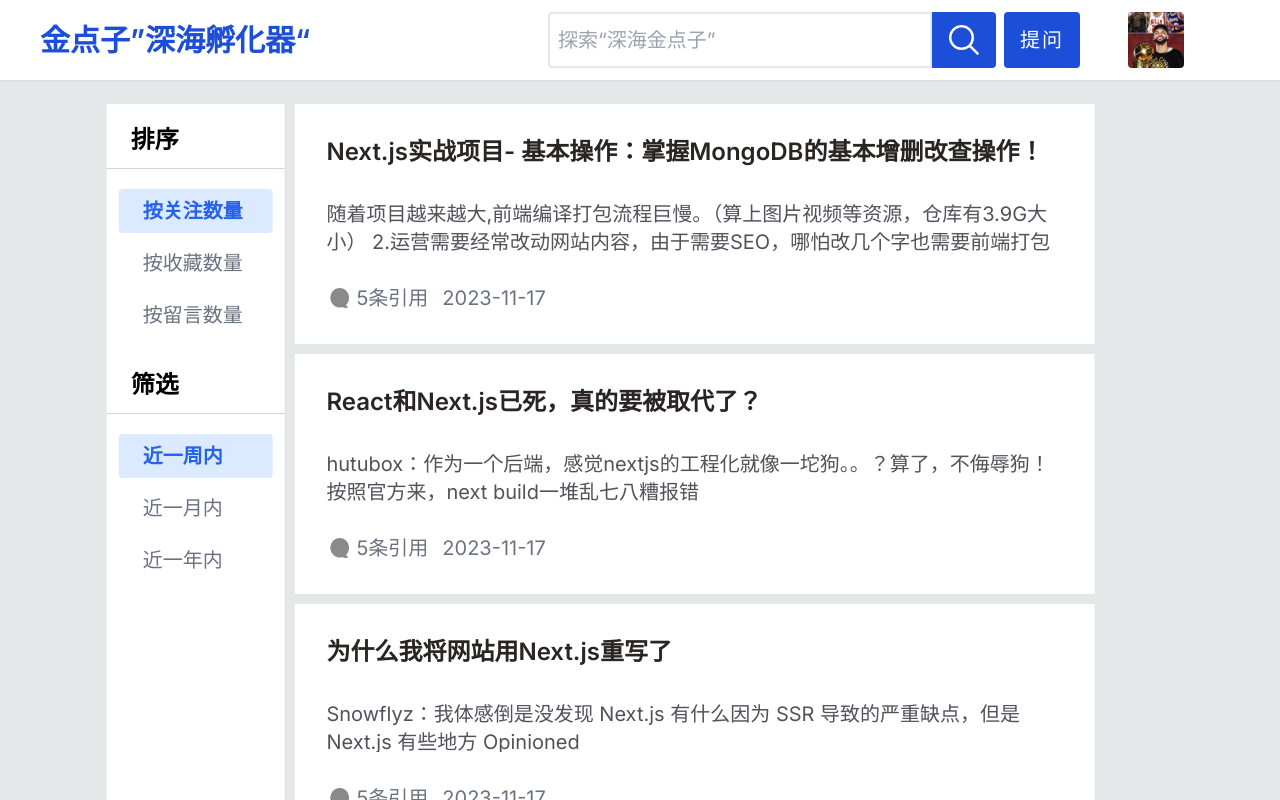
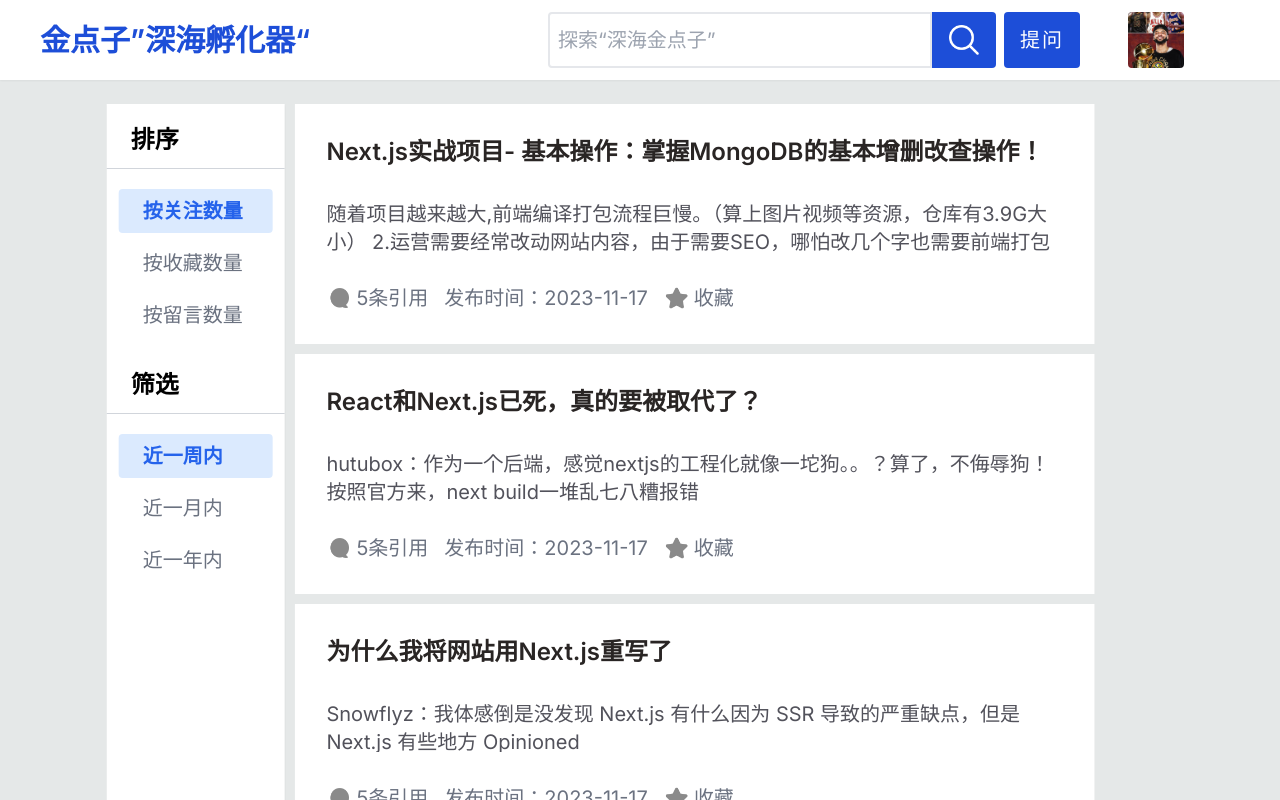
Before and after one commit to 1adybug/Gold-Idea, a Next.js app: page / in a window 1280 px wide. Shown: the top 800 px of the page. Built offline with nearby package versions, Linux system fonts and the light colour scheme.

Commit message:
202311240914update

```diff
--- a/app/components/comments.tsx
+++ b/app/components/comments.tsx
@@ -54,7 +54,7 @@
         <div className="w-full h-[1000px] mt-10 flex flex-col">
             <TabBar />
             <div className="w-full h-full p-2.5">
-                {comments.map((comment: CommentItem) => <div>{comment.content}</div>)}
+                {comments.map((comment: CommentItem) => <div key={comment.commentId}>{comment.content}</div>)}
             </div>
         </div>
     )
--- a/app/components/questionCard.tsx
+++ b/app/components/questionCard.tsx
@@ -1,5 +1,6 @@
 import { Question } from "./questionContainer"
 import Quote from "../../assets/quote.png"
+import CollectIcon from "../../assets/collectIcon.png"
 import Image from "next/image"
 import Link from "next/link"
 
@@ -13,12 +14,16 @@
             <div className="flex flex-wrap text-xl text-zinc-600 line-clamp-2 overflow-hidden">
                 {goal}
             </div>
-            <div className="mt-auto flex gap-x-3.5 items-center text-xl text-gray-500">
+            <div className="mt-auto flex gap-x-4 items-center text-xl text-gray-500">
                 <div className="flex gap-x-1">
                     <Image src={Quote} alt={"引用"} width={26} height={18} className="transform rotate-225 scale-x-[-1]" />
                     <div>{referCount}条引用</div>
                 </div>
-                <div>{createTime}</div>
+                <div>发布时间：{createTime}</div>
+                <div className="flex gap-x-1 items-center">
+                    <Image src={CollectIcon} alt={"收藏"} width={26} height={18} />
+                    <div>收藏</div>
+                </div>
             </div>
         </Link>
     )
--- a/app/components/rightSide.tsx
+++ b/app/components/rightSide.tsx
@@ -52,12 +52,11 @@
 
 export default function RightSide() {
 
-    // const [activedChild, setActivedChild] = useState(0)
     const [sortActivedChild, setSortActivedChild] = useState(0)
     const [filterActivedChild, setFilterActivedChild] = useState(0)
 
     return (
-        <div className="w-2/12 bg-white shadow-sm">
+        <div className="w-2/12 h-screen bg-white shadow-sm">
             {sortList.map((sortItem: SortItem) => {
                 return (
                     <div className="flex flex-col gap-y-2" key={sortItem.id}>
```
Also changed, not shown: assets/collectIcon.png (added).
